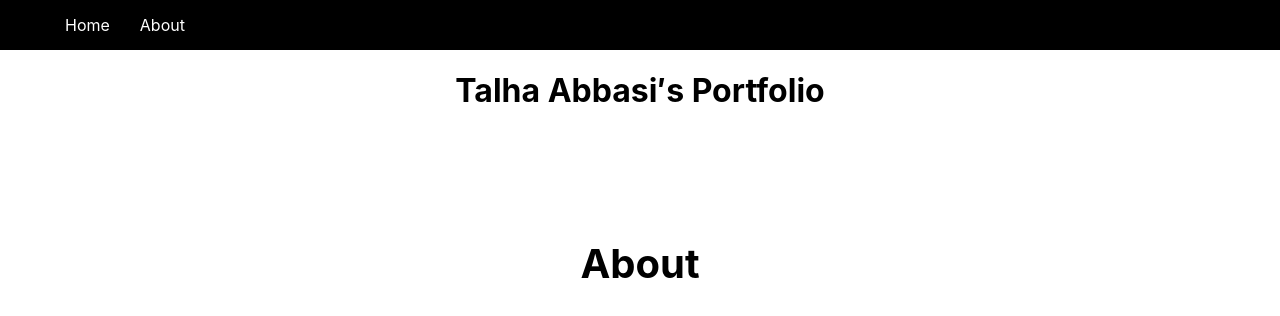
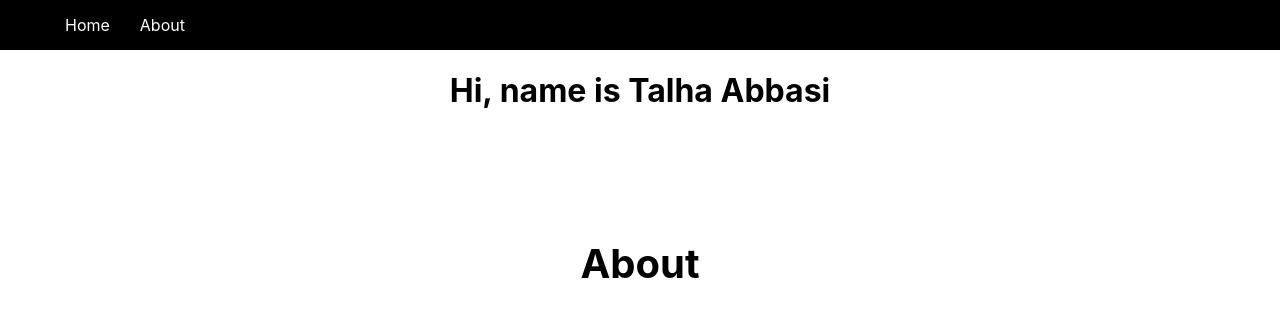
Before and after one commit to talhaabbasi/portfolio, a Next.js app: page /about in a window 1280 px wide. Shown: the top 316 px of the page. Built offline with nearby package versions, Linux system fonts and the light colour scheme.

Commit message:
Install Material UI and fonts

```diff
--- a/components/Header.js
+++ b/components/Header.js
@@ -1,12 +1,10 @@
-import headerStyles from '../styles/Header.module.css'
-import React from 'react'
+import headerStyles from "../styles/Header.module.css"
+import React from "react"
 
 export default function Header() {
-	return (
-		<div>
-			<h1>
-				<span>Talha Abbasi&prime;s</span> Portfolio
-			</h1>
-		</div>
-	)
+  return (
+    <div>
+      <h1>Hi, name is Talha Abbasi</h1>
+    </div>
+  )
 }
--- a/components/Layout.js
+++ b/components/Layout.js
@@ -1,7 +1,7 @@
 import styles from "../styles/Layout.module.css"
 import React from "react"
-import Nav from './Nav'
-import Header from './Header'
+import Nav from "./Nav"
+import Header from "./Header"
 
 export default function Layout({ children }) {
   return (
--- a/package.json
+++ b/package.json
@@ -8,6 +8,7 @@
     "start": "next start"
   },
   "dependencies": {
+    "@material-ui/core": "^4.11.3",
     "next": "10.0.8",
     "react": "17.0.1",
     "react-dom": "17.0.1"
```
Also changed, not shown: pages/index.js (+11 -5 lines), 1 other file (tests, documents, lock files or other folders).
